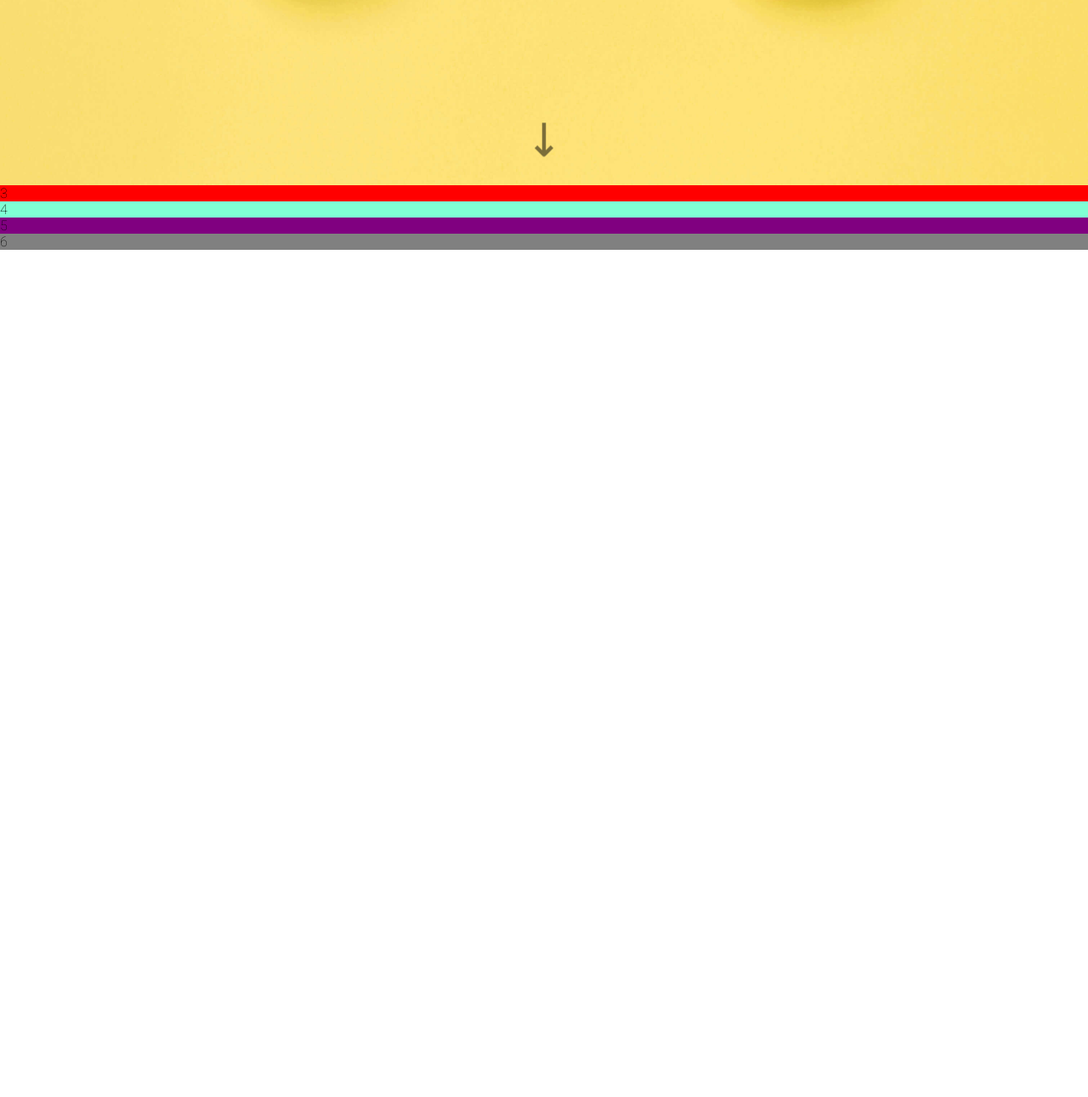
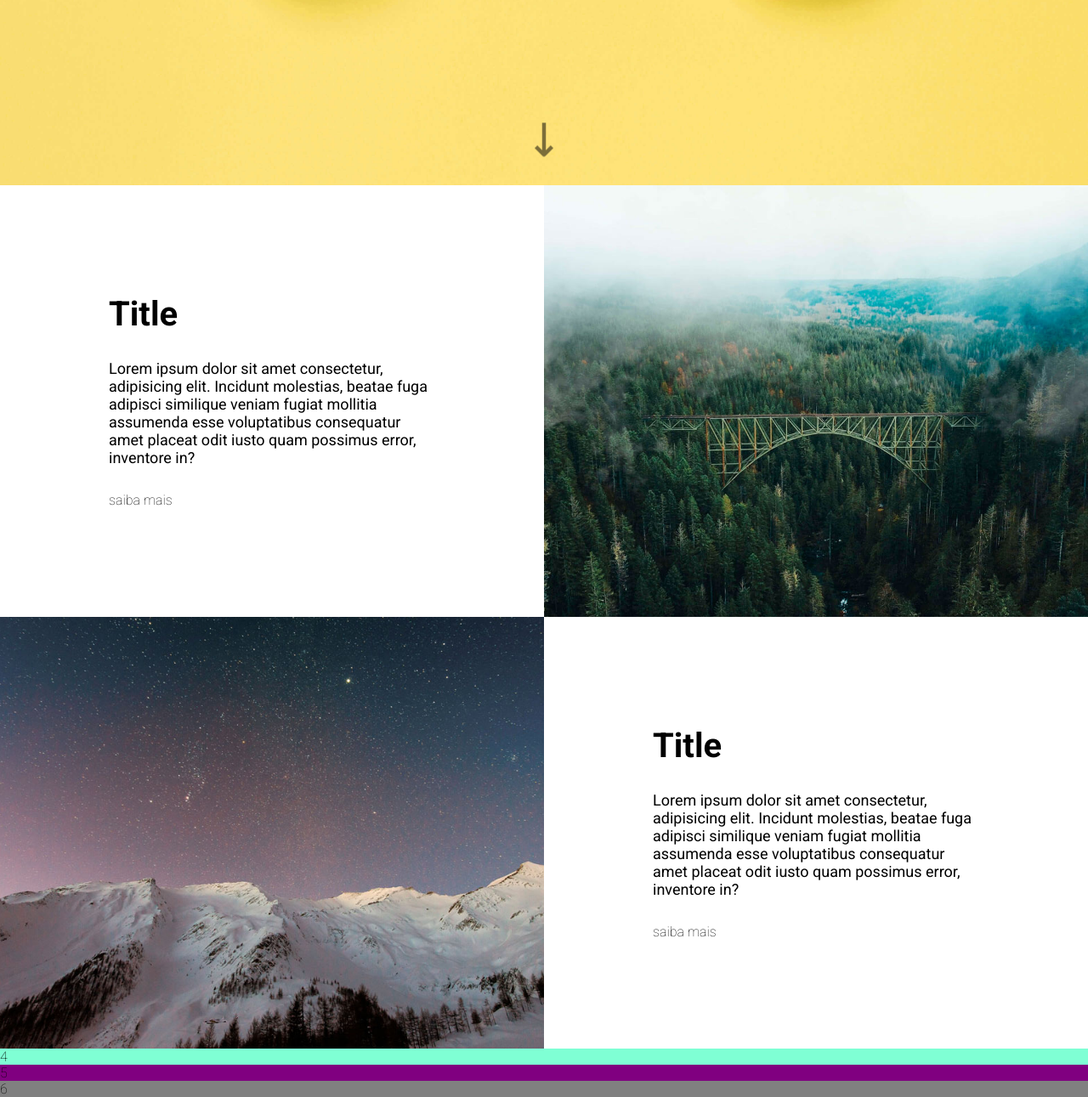
Before and after one commit to warleyramires/AgenciaXYZ, a plain HTML site: page index.html in a window 1280 px wide. Shown: the part 569-1860 px from the top of the page at 85% size. Before the commit the page ends 863 px from the top, so only its background shows below. Drawn offline with Linux system fonts and the light colour scheme.

Commit message:
Seção about

```diff
--- a/index.html
+++ b/index.html
@@ -48,7 +48,24 @@
         <h2>We make cool things</h2>
       </section>
 
-      <section class="about">3</section>
+      <section class="about">
+        <div class="item">
+          <h3>Title</h3>
+          <p>Lorem ipsum dolor sit amet consectetur, adipisicing elit. Incidunt molestias, beatae fuga adipisci similique veniam fugiat mollitia assumenda esse voluptatibus consequatur amet placeat odit iusto quam possimus error, inventore in?</p>
+          <a href="#" class="btn-know-more">saiba mais</a>
+        </div>
+
+        <div class="image right"></div>
+        <div class="image left"></div>
+
+
+        <div class="item">
+          <h3>Title</h3>
+          <p>Lorem ipsum dolor sit amet consectetur, adipisicing elit. Incidunt molestias, beatae fuga adipisci similique veniam fugiat mollitia assumenda esse voluptatibus consequatur amet placeat odit iusto quam possimus error, inventore in?</p>
+          <a href="#" class="btn-know-more">saiba mais</a>
+        </div>
+
+      </section>
 
       <section class="services">4</section>
 
--- a/src/css/style.css
+++ b/src/css/style.css
@@ -109,9 +109,72 @@ body{
 
 .about{
     grid-area: about;
-    background-color: red;
+
+    display: grid;
+    grid-template-columns: 1fr 1fr;
+    grid-template-rows:  1fr 1fr;
+
+    background-color: #fff;
+
+    max-width: var(--max-width-size);
+    margin: 0 auto
 }
 
+.about .item{
+    padding: 20%;
+    display: flex;
+    flex-direction: column;
+    align-content: center;
+    justify-content: center;
+}
+
+.about .item h3{
+    font-size: 4rem;
+    font-weight: 700;
+}
+
+.about .item p{
+    font-weight: 400;
+    font-size: 1.8rem;
+    margin: 30px 0;
+}
+
+.about .item .btn-know-more{
+    font-size: 1.6rem;
+    align-self: flex-start;
+}
+.about .item .btn-know-more:hover{
+    font-family: 700;
+}
+
+.about .image{
+    width: 100%;
+    height: 100%;
+}
+
+.about .image.right{
+    background: url('../images/bridge.jpg') no-repeat center center;
+    background-size: cover;
+}
+
+
+.about .image.left{
+    background: url('../images/sky.jpg') no-repeat center center;
+    background-size: cover;
+}
+
+/* ===== RESPONSIVE =====*/
+
+@media (max-width: 475px){
+    .about{
+        grid-template-columns: 1fr;
+        grid-template-rows: repeat(4, 1fr);
+    }
+
+    .about .item{
+        text-align: center;
+    }
+}
 
 /* ===== SERVICES =====*/
 
```
